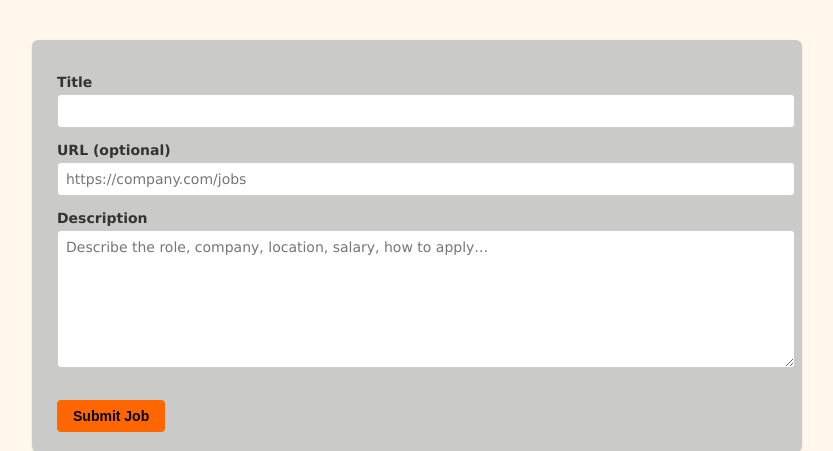
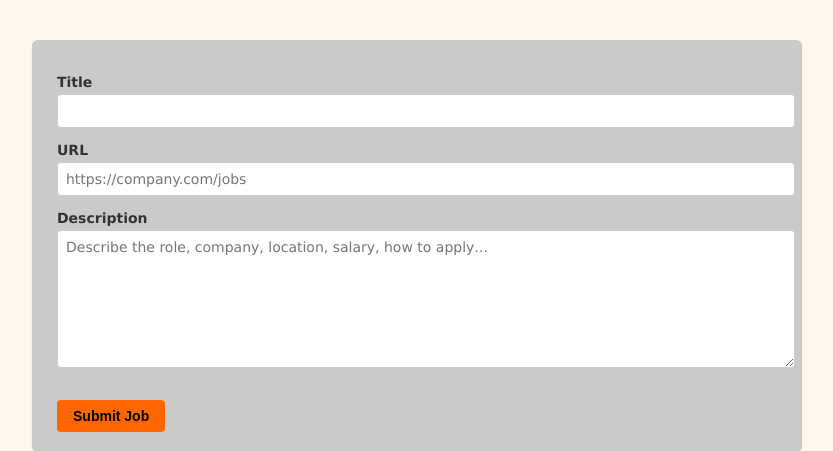
Before and after one commit to younus3443/Hacker_News_clone, a Django app: page /jobs/submit/ in a window 1280 px wide. Shown: the part 40-491 px from the top of the page, without its empty margins (223-1056 px from the left). Run offline with Django 5.2, Linux system fonts and the light colour scheme; the visitor is signed in with stand-in values (Sample User, id 1).

Commit message:
Update submit_job.html

```diff
--- a/Hackernews/jobs/templates/jobs/submit_job.html
+++ b/Hackernews/jobs/templates/jobs/submit_job.html
@@ -20,7 +20,7 @@
     </p>
 
     <p>
-      <label>URL (optional)</label><br>
+      <label>URL </label><br>
       <input type="url" name="url" placeholder="https://company.com/jobs">
     </p>
 
```
